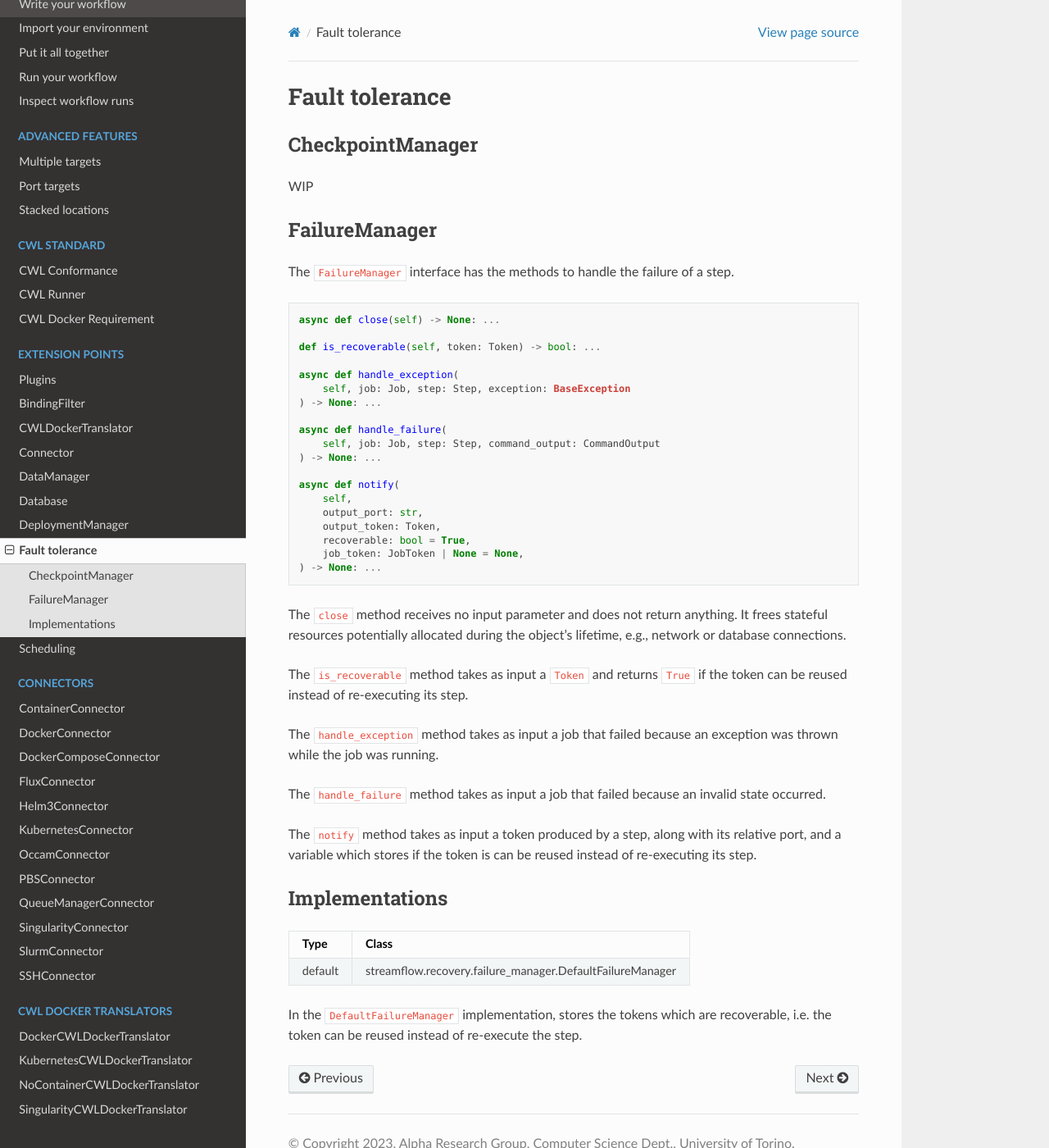
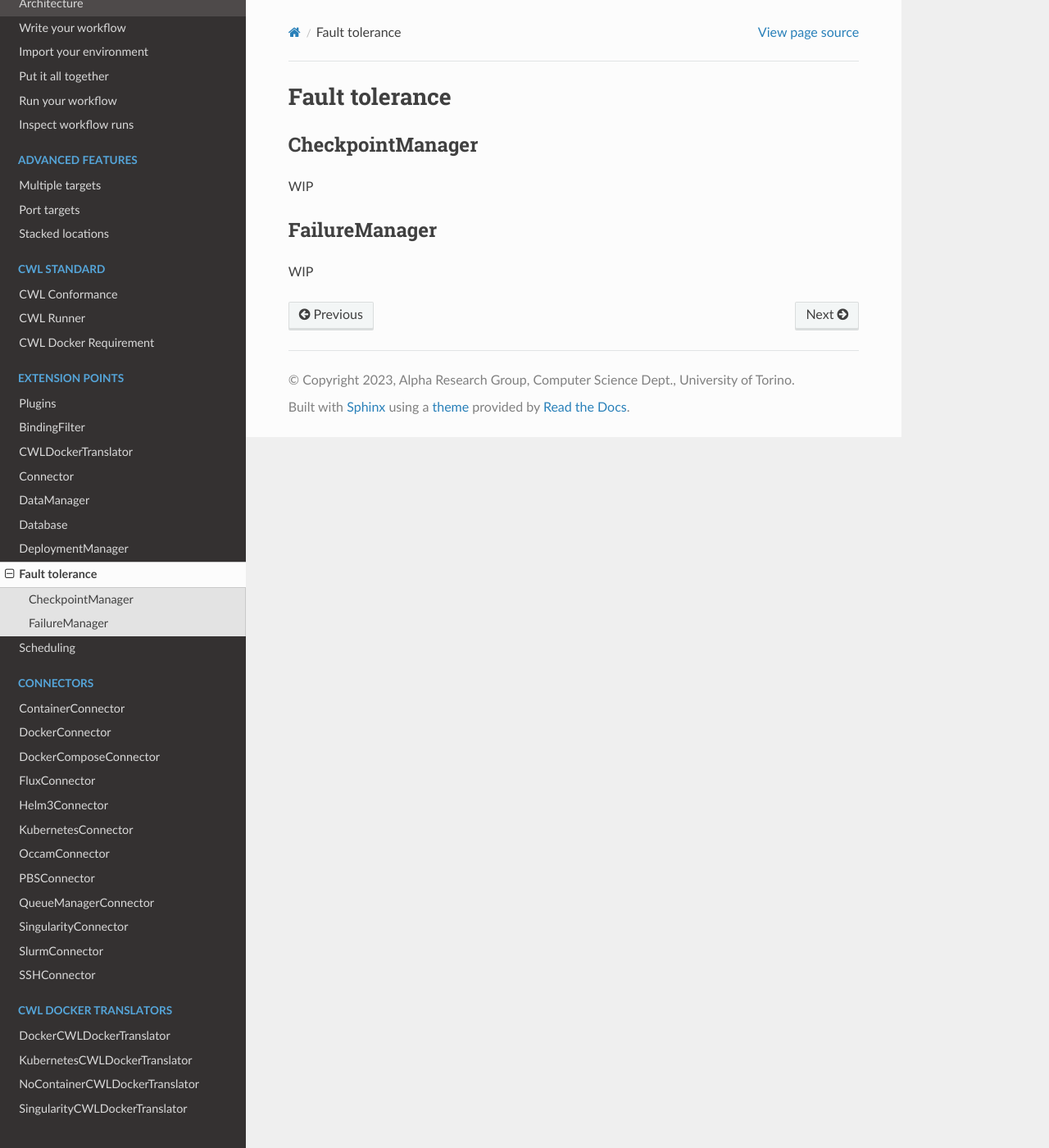
Before and after one commit to alpha-unito/streamflow, a Sphinx documentation site: the page built from docs/source/ext/fault-tolerance.rst, in a window 1280 px wide and 1400 px high. Shown: the whole window at 82% size. Built offline with Sphinx 7.4.7 and the Read the Docs theme 3.1.0, drawn with Linux system fonts in a browser that asks for light colours.

```diff
--- a/docs/source/ext/fault-tolerance.rst
+++ b/docs/source/ext/fault-tolerance.rst
@@ -10,48 +10,4 @@
 FailureManager
 ==============
 
-The ``FailureManager`` interface has the methods to handle the failure of a step.
-
-.. code-block:: python
-
-    async def close(self) -> None: ...
-
-    def is_recoverable(self, token: Token) -> bool: ...
-
-    async def handle_exception(
-        self, job: Job, step: Step, exception: BaseException
-    ) -> None: ...
-
-    async def handle_failure(
-        self, job: Job, step: Step, command_output: CommandOutput
-    ) -> None: ...
-
-    async def notify(
-        self,
-        output_port: str,
-        output_token: Token,
-        recoverable: bool = True,
-        job_token: JobToken | None = None,
-    ) -> None: ...
-
-
-The ``close`` method receives no input parameter and does not return anything. It frees stateful resources potentially allocated during the object’s lifetime, e.g., network or database connections.
-
-The ``is_recoverable`` method takes as input a ``Token`` and returns ``True`` if the token can be reused instead of re-executing its step.
-
-The ``handle_exception`` method takes as input a job that failed because an exception was thrown while the job was running.
-
-The ``handle_failure`` method takes as input a job that failed because an invalid state occurred.
-
-The ``notify`` method takes as input a token produced by a step, along with its relative port, and a variable which stores if the token is can be reused instead of re-executing its step.
-
-Implementations
-===============
-
-=======     =========================================================
-Type        Class
-=======     =========================================================
-default     streamflow.recovery.failure_manager.DefaultFailureManager
-=======     =========================================================
-
-In the ``DefaultFailureManager`` implementation, stores the tokens which are recoverable, i.e. the token can be reused instead of re-execute the step.
+WIP
```
Also changed, not shown: 3 other files.
